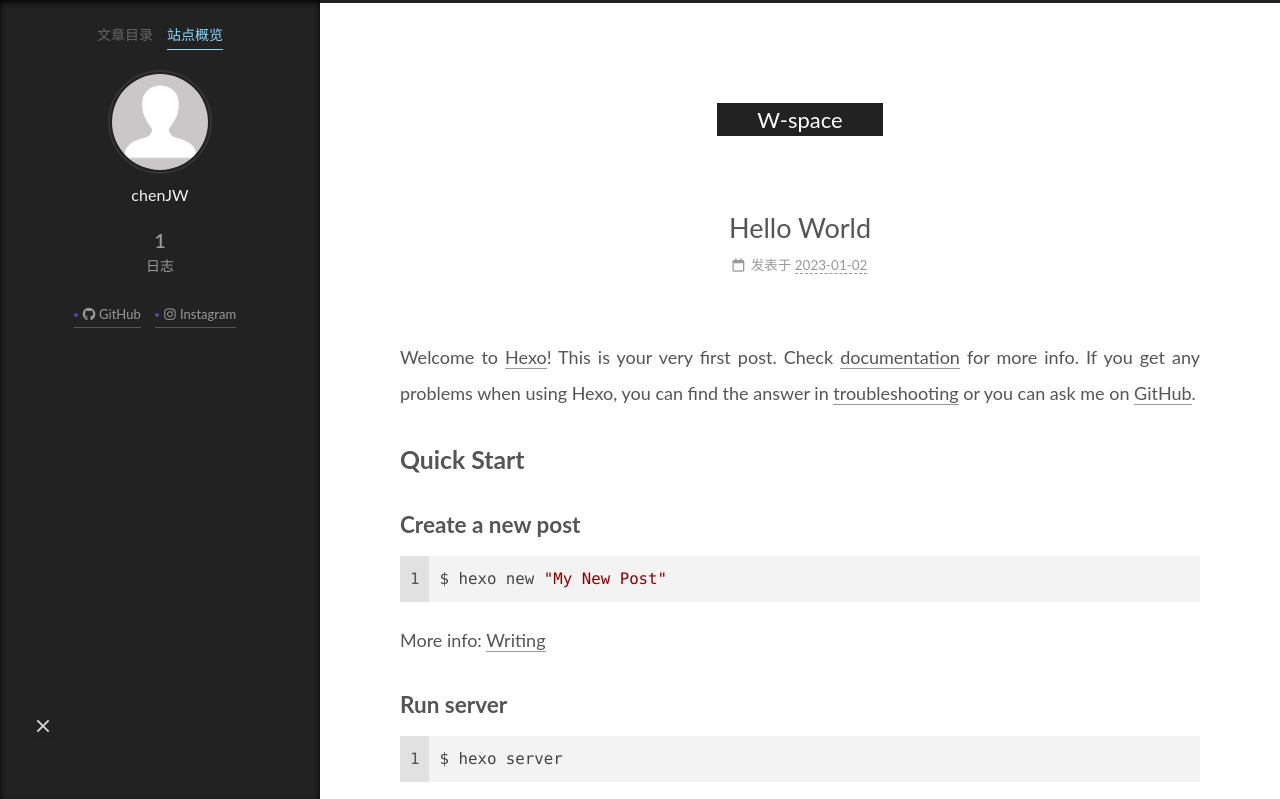
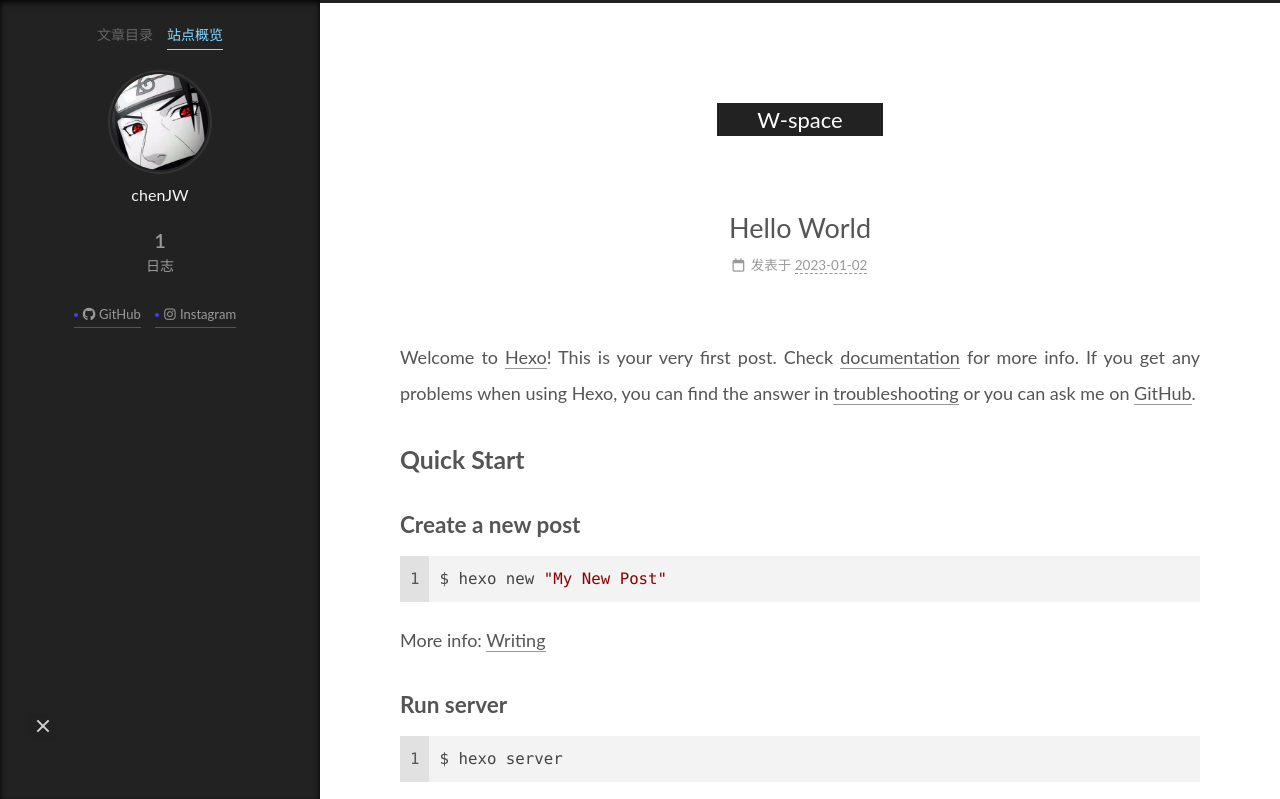
Before and after one commit to Ro-mantic/Ro-mantic.github.io, a plain HTML site: page 2023/01/02/hello-world/index.html in a window 1280 px wide. Both pictures are taken after a click on the item "站点概览". Shown: the top 799 px of the page. Drawn offline with nearby package versions, Linux system fonts and the light colour scheme.

Commit message:
Site updated: 2023-01-05 00:29:54

```diff
--- a/2023/01/02/hello-world/index.html
+++ b/2023/01/02/hello-world/index.html
@@ -111,7 +111,7 @@
         <div class="site-overview-wrap sidebar-panel">
           <div class="site-author animated" itemprop="author" itemscope itemtype="http://schema.org/Person">
     <img class="site-author-image" itemprop="image" alt="chenJW"
-      src="/images/avatar.gif">
+      src="/images/photograph.gif">
   <p class="site-author-name" itemprop="name">chenJW</p>
   <div class="site-description" itemprop="description"></div>
 </div>
@@ -158,7 +158,7 @@
     <link itemprop="mainEntityOfPage" href="https://weiiup.top/2023/01/02/hello-world/">
 
     <span hidden itemprop="author" itemscope itemtype="http://schema.org/Person">
-      <meta itemprop="image" content="/images/avatar.gif">
+      <meta itemprop="image" content="/images/photograph.gif">
       <meta itemprop="name" content="chenJW">
     </span>
 
--- a/css/main.css
+++ b/css/main.css
@@ -2284,7 +2284,7 @@ ul.breadcrumb li:last-child {
   vertical-align: middle;
 }
 .links-of-author a::before {
-  background: #5346a6;
+  background: #4739ff;
   display: inline-block;
   margin-right: 3px;
   transform: translateY(-2px);
```
Also changed, not shown: archives/2023/01/index.html (+1 -1 lines), archives/2023/index.html (+1 -1 lines), archives/index.html (+1 -1 lines), index.html (+2 -2 lines).
